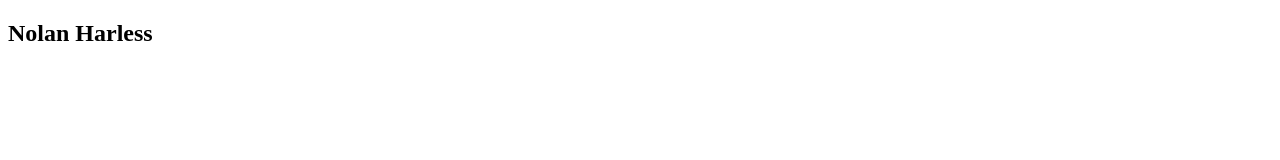
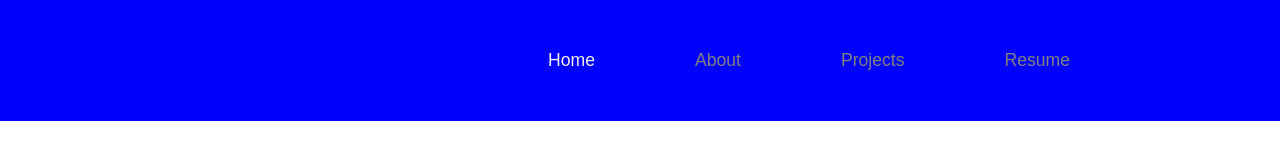
Before and after one commit to NolanHarless/HarlessPortfolio, a plain HTML site: page index.html in a window 1280 px wide. Drawn offline with Linux system fonts and the light colour scheme.

Commit message:
added navigation menu on index.html. about to add other pages and link them to the navigation bar.

```diff
--- a/css/style.css
+++ b/css/style.css
@@ -0,0 +1,37 @@
+* {
+    margin: 0;
+    padding: 0;
+}
+body{
+    font-family: sans-serif;
+}
+.colored-section{
+    background-color: blue;
+}
+.colored-section ul{
+    display: flex;
+    justify-content: flex-end;
+}
+.colored-section ul li{
+    list-style-type: none;
+    display: inline;
+    color: grey;
+    padding: 50px 50px 50px 50px;
+    font-size: 1.10em;
+}
+.colored-section a{
+    text-decoration: none;
+}
+.colored-section a:link{
+    color: #f0f0f0;
+}
+.colored-section a:visited{
+    color: #f0f0f0;
+}
+.active{
+    color: white !important;
+}
+.wrapper{
+    width: 75%;
+    margin: auto;
+}
--- a/index.html
+++ b/index.html
@@ -9,6 +9,25 @@
         <link rel="stylesheet" href="css/style.css">
     </head>
     <body>
-        <h2>Nolan Harless</h2>
+        <div class="colored-section">
+            <div class="wrapper">
+                <ul>
+                    <li>
+                        <a href="index.html">Home</a>
+                    </li>
+                    <li>
+                        About
+                    </li>
+                    <li>
+                        Projects
+                    </li>
+                    <li>
+                        Resume
+                    </li>
+                </ul>
+
+            </div>
+        </div>
+
     </body>
 </html>
```
